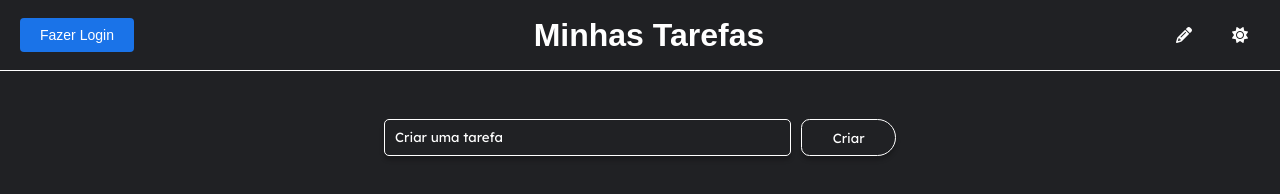
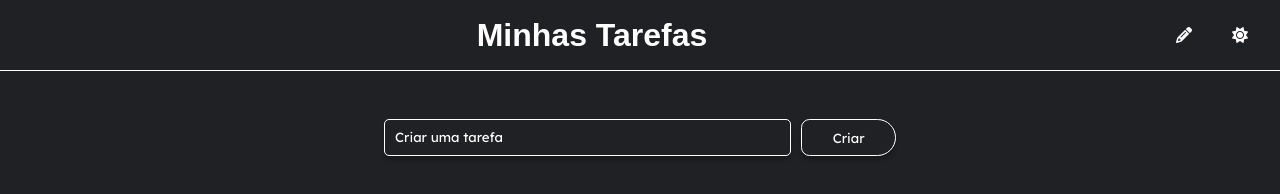
Before and after one commit to machadoluan/TodoList, a plain HTML site: page index.html in a window 1280 px wide. Drawn offline with nearby package versions, Linux system fonts and the light colour scheme; some packages are replaced by stand-ins of ours; a script that the page names is missing.

Commit message:
Update index.html

```diff
--- a/index.html
+++ b/index.html
@@ -19,7 +19,6 @@
 <body>
     <header>
         <div class="fazerLogin">
-            <a href="login.html">Fazer Login</a>
         </div>
         <div class="logo">
             <h1>Minhas Tarefas</h1>
```
